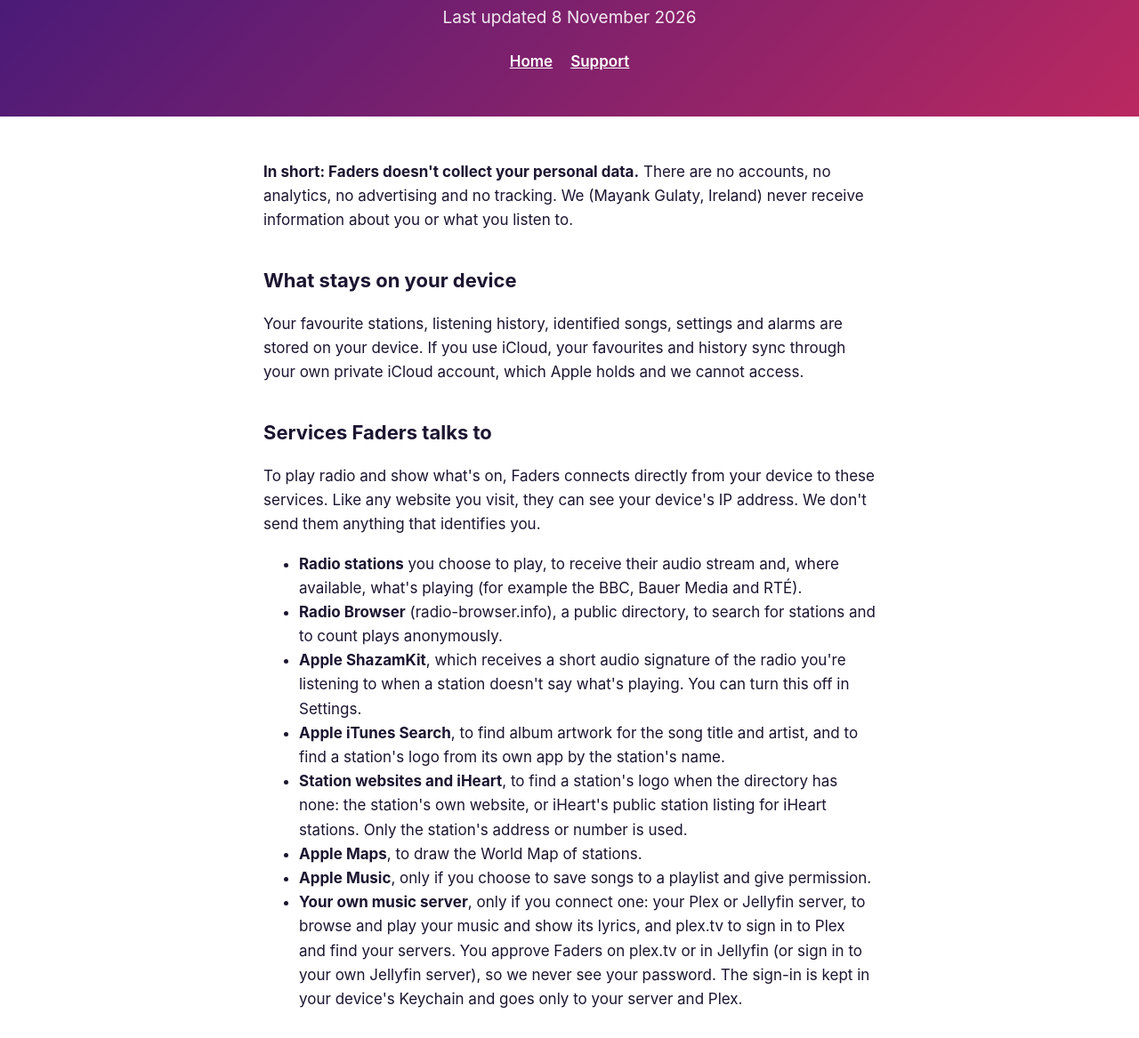
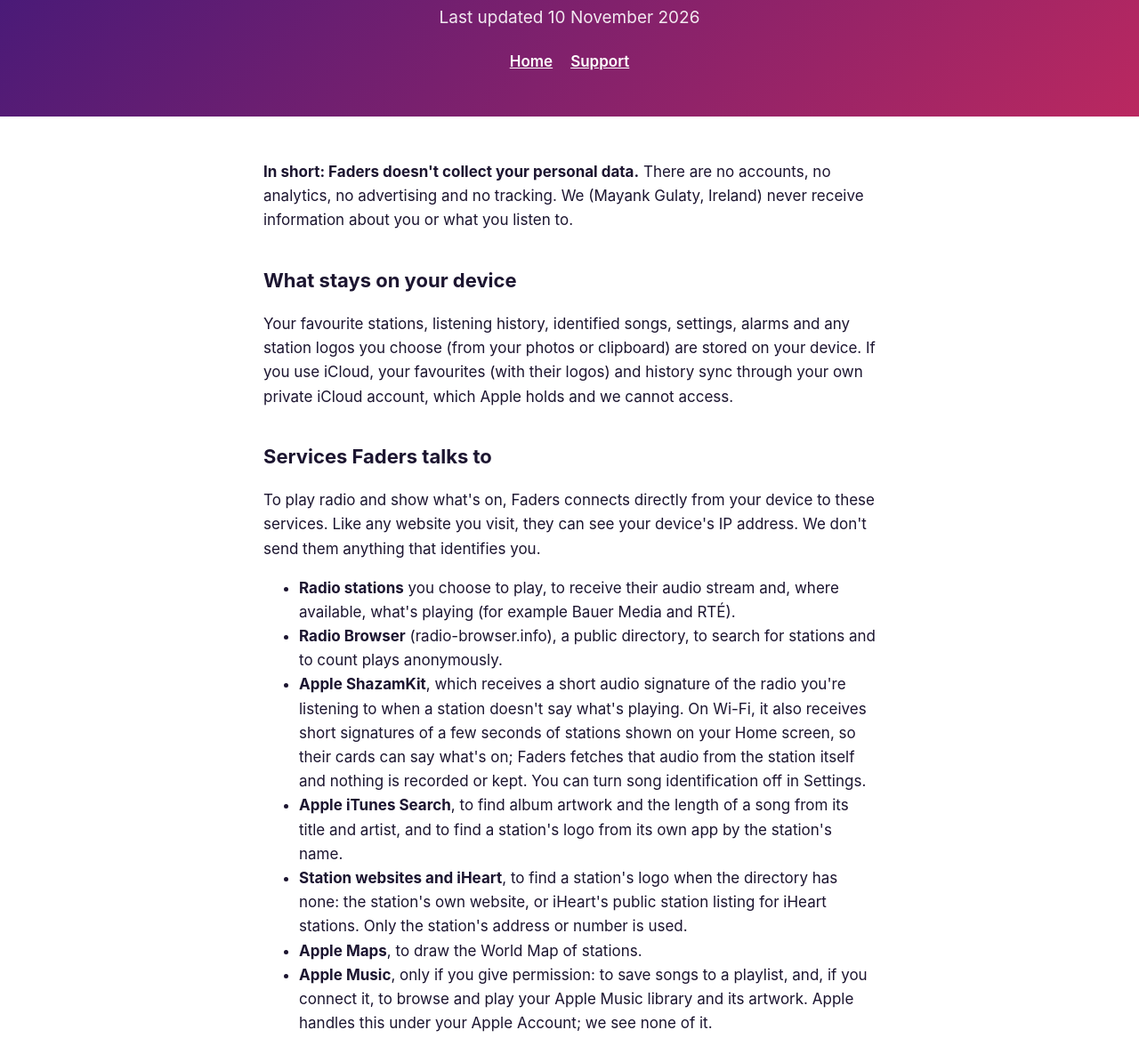
Before and after one commit to mayankgulaty/faders-app, a plain HTML site: page privacy.html in a window 1280 px wide. Shown: the part 129-1296 px from the top of the page at 89% size. Drawn offline with Linux system fonts and the light colour scheme.

Commit message:
Privacy: card song recognition on Wi-Fi, Apple Music library, song length lookup, chosen station logos

```diff
--- a/privacy.html
+++ b/privacy.html
@@ -1,19 +1,19 @@
 <!doctype html><html lang="en"><head><meta charset="utf-8"><meta name="viewport" content="width=device-width,initial-scale=1"><title>Faders Privacy Policy</title><link rel="stylesheet" href="style.css"></head><body>
-<header><h1>Privacy Policy</h1><p>Last updated 8 November 2026</p><nav><a href="index.html">Home</a><a href="support.html">Support</a></nav></header>
+<header><h1>Privacy Policy</h1><p>Last updated 10 November 2026</p><nav><a href="index.html">Home</a><a href="support.html">Support</a></nav></header>
 <main>
 <p><strong>In short: Faders doesn't collect your personal data.</strong> There are no accounts, no analytics, no advertising and no tracking. We (Mayank Gulaty, Ireland) never receive information about you or what you listen to.</p>
 <h2>What stays on your device</h2>
-<p>Your favourite stations, listening history, identified songs, settings and alarms are stored on your device. If you use iCloud, your favourites and history sync through your own private iCloud account, which Apple holds and we cannot access.</p>
+<p>Your favourite stations, listening history, identified songs, settings, alarms and any station logos you choose (from your photos or clipboard) are stored on your device. If you use iCloud, your favourites (with their logos) and history sync through your own private iCloud account, which Apple holds and we cannot access.</p>
 <h2>Services Faders talks to</h2>
 <p>To play radio and show what's on, Faders connects directly from your device to these services. Like any website you visit, they can see your device's IP address. We don't send them anything that identifies you.</p>
 <ul>
-<li><strong>Radio stations</strong> you choose to play, to receive their audio stream and, where available, what's playing (for example the BBC, Bauer Media and RTÉ).</li>
+<li><strong>Radio stations</strong> you choose to play, to receive their audio stream and, where available, what's playing (for example Bauer Media and RTÉ).</li>
 <li><strong>Radio Browser</strong> (radio-browser.info), a public directory, to search for stations and to count plays anonymously.</li>
-<li><strong>Apple ShazamKit</strong>, which receives a short audio signature of the radio you're listening to when a station doesn't say what's playing. You can turn this off in Settings.</li>
-<li><strong>Apple iTunes Search</strong>, to find album artwork for the song title and artist, and to find a station's logo from its own app by the station's name.</li>
+<li><strong>Apple ShazamKit</strong>, which receives a short audio signature of the radio you're listening to when a station doesn't say what's playing. On Wi-Fi, it also receives short signatures of a few seconds of stations shown on your Home screen, so their cards can say what's on; Faders fetches that audio from the station itself and nothing is recorded or kept. You can turn song identification off in Settings.</li>
+<li><strong>Apple iTunes Search</strong>, to find album artwork and the length of a song from its title and artist, and to find a station's logo from its own app by the station's name.</li>
 <li><strong>Station websites and iHeart</strong>, to find a station's logo when the directory has none: the station's own website, or iHeart's public station listing for iHeart stations. Only the station's address or number is used.</li>
 <li><strong>Apple Maps</strong>, to draw the World Map of stations.</li>
-<li><strong>Apple Music</strong>, only if you choose to save songs to a playlist and give permission.</li>
+<li><strong>Apple Music</strong>, only if you give permission: to save songs to a playlist, and, if you connect it, to browse and play your Apple Music library and its artwork. Apple handles this under your Apple Account; we see none of it.</li>
 <li><strong>Your own music server</strong>, only if you connect one: your Plex or Jellyfin server, to browse and play your music and show its lyrics, and plex.tv to sign in to Plex and find your servers. You approve Faders on plex.tv or in Jellyfin (or sign in to your own Jellyfin server), so we never see your password. The sign-in is kept in your device's Keychain and goes only to your server and Plex.</li>
 </ul>
 <h2>Purchases</h2>
```
